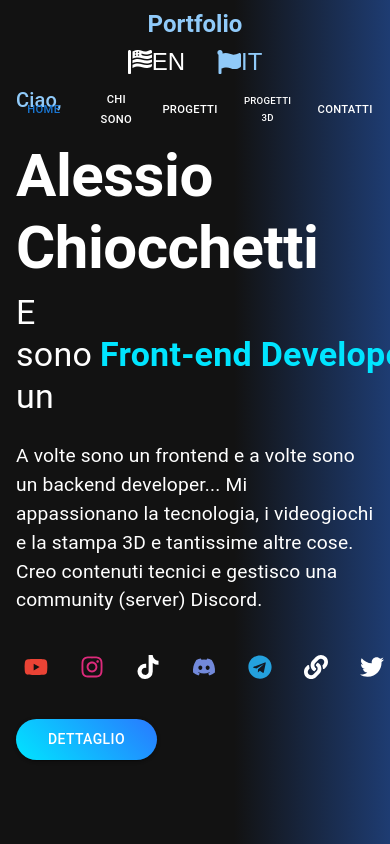
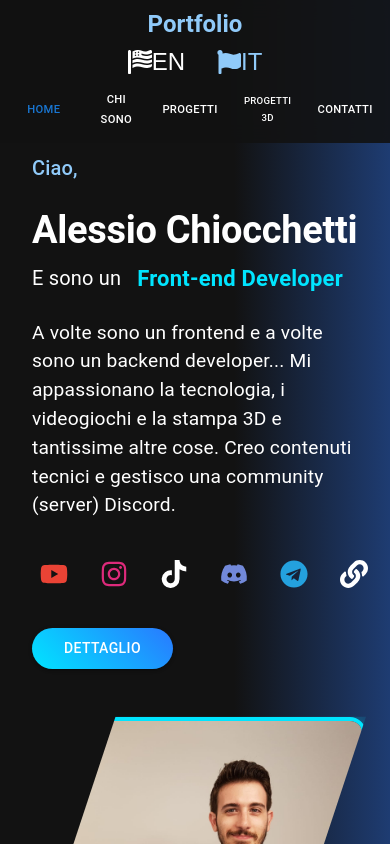
Before and after one commit to alexssio07/biglietto_da_visita_personale_web, a React (Create React App) app: page / in a window 390 px wide. Shown: the top 844 px of the page. Built offline with nearby package versions, Linux system fonts and the light colour scheme.

Commit message:
Fixing responsive view

```diff
--- a/src/App.js
+++ b/src/App.js
@@ -266,7 +266,11 @@ function App() {
       {/* Menu di navigazione */}
       <AppBar
         position="fixed"
-        sx={{ bgcolor: "transparent", boxShadow: "none" }}
+        sx={{
+          bgcolor: { xs: "rgba(18, 18, 18, 0.9)", sm: "transparent" },
+          boxShadow: "none",
+          backdropFilter: { xs: "blur(10px)", sm: "none" },
+        }}
       >
         <Toolbar
           sx={{
@@ -360,15 +364,17 @@ function App() {
         <Container
           maxWidth={false}
           sx={{
-            width: "100%",
+            width: { lg: "100%", md: "100%", sm: "100%", xs: "auto" },
             maxWidth: "100%",
             height: "100%",
-            px: { xs: 2, sm: 3, md: 4, lg: 6 },
-            py: { xs: 4, sm: 5, md: 6 },
+            px: { xs: 4, sm: 1, md: 3, lg: 6 },
+            mt: { xs: 15, sm: 2, md: 3, lg: 4 },
+            py: { xs: 4, sm: 1, md: 3, lg: 3 },
             mx: { lg: "auto" },
             display: "flex",
             flexDirection: "column",
             justifyContent: "center",
+            flexWrap: { xs: "wrap", sm: "nowrap", md: "nowrap", lg: "nowrap" },
             alignItems: "stretch",
             overflow: "hidden",
           }}
@@ -377,7 +383,11 @@ function App() {
             container
             spacing={6}
             alignItems="center"
-            sx={{ px: { lg: 8 } }}
+            sx={{
+              px: { lg: 8 },
+              mt: { lg: 6 },
+              width: "100%",
+            }}
           >
             <Grid item lg={12} xs={12} md={6}>
               <motion.div
@@ -391,19 +401,53 @@ function App() {
                 >
                   <Typewriter text={t("home.text_typing")} speed={160} />
                 </Typography>
-                <Typography variant="h2" sx={{ fontWeight: "bold", mb: 1 }}>
+                <Typography
+                  variant="h2"
+                  sx={{
+                    fontWeight: "bold",
+                    mb: 1,
+                    fontSize: {
+                      lg: "60px",
+                      md: "52px",
+                      sm: "45px",
+                      xs: "38px",
+                    },
+                  }}
+                >
                   Alessio Chiocchetti
                 </Typography>
-                <Box sx={{ display: "flex", alignItems: "center", mb: 3 }}>
-                  <Typography variant="h4" sx={{ mr: 1 }}>
+                <Box
+                  sx={{
+                    display: "flex",
+                    alignItems: "center",
+                    gap: 1,
+                    mb: 3,
+                  }}
+                >
+                  <Typography
+                    sx={{
+                      mr: 1,
+                      fontSize: {
+                        lg: "39px",
+                        md: "30px",
+                        sm: "23px",
+                        xs: "20px",
+                      },
+                    }}
+                  >
                     {t("home.description")}
                   </Typography>
                   <Typography
-                    variant="h4"
                     sx={{
                       color: "#00e5ff",
                       fontWeight: "bold",
-                      minWidth: "500px",
+                      minWidth: "100px",
+                      fontSize: {
+                        lg: "39px",
+                        md: "30px",
+                        sm: "23px",
+                        xs: "22px",
+                      },
                     }}
                   >
                     {professions[professionIndex]}
@@ -416,12 +460,20 @@ function App() {
                   {t("home.header")}
                 </Typography>
 
-                <Box sx={{ display: "flex", gap: 2, mb: 4 }}>
+                <Box sx={{ display: "flex", gap: 2, mb: 4, width: "100%" }}>
                   <IconButton
                     component="a"
                     href="https://www.youtube.com/c/Alexssio"
                     target="_blank"
-                    sx={{ color: "#ea4335" }}
+                    sx={{
+                      color: "#ea4335",
+                      fontSize: {
+                        lg: "46px",
+                        md: "38px",
+                        sm: "32px",
+                        xs: "28px",
+                      },
+                    }}
                   >
                     <FaYoutube />
                   </IconButton>
@@ -429,42 +481,90 @@ function App() {
                     component="a"
                     href="https://instagram.com/alexssio_23"
                     target="_blank"
-                    sx={{ color: "#DD2A7B" }}
+                    sx={{
+                      color: "#DD2A7B",
+                      fontSize: {
+                        lg: "46px",
+                        md: "38px",
+                        sm: "32px",
+                        xs: "28px",
+                      },
+                    }}
                   >
                     <FaInstagram />
                   </IconButton>
                   <IconButton
                     component="a"
                     href="https://tiktok.com/@alexssio_23"
-                    sx={{ color: "white" }}
+                    sx={{
+                      color: "white",
+                      fontSize: {
+                        lg: "46px",
+                        md: "38px",
+                        sm: "32px",
+                        xs: "28px",
+                      },
+                    }}
                   >
                     <FaTiktok />
                   </IconButton>
                   <IconButton
                     component="a"
                     href="https://discord.com/invite/wJyppMNBUe"
-                    sx={{ color: "#7289da" }}
+                    sx={{
+                      color: "#7289da",
+                      fontSize: {
+                        lg: "46px",
+                        md: "38px",
+                        sm: "32px",
+                        xs: "28px",
+                      },
+                    }}
                   >
                     <FaDiscord />
                   </IconButton>
                   <IconButton
                     component="a"
                     href="https://t.me/alexssio_23"
-                    sx={{ color: "#24A1DE" }}
+                    sx={{
+                      color: "#24A1DE",
+                      fontSize: {
+                        lg: "46px",
+                        md: "38px",
+                        sm: "32px",
+                        xs: "28px",
+                      },
+                    }}
                   >
                     <FaTelegram />
                   </IconButton>
                   <IconButton
                     component="a"
                     href="https://www.threads.com/@alexssio_23"
-                    sx={{ color: "white" }}
+                    sx={{
+                      color: "white",
+                      fontSize: {
+                        lg: "46px",
+                        md: "38px",
+                        sm: "32px",
+                        xs: "28px",
+                      },
+                    }}
                   >
                     <FaLink />
                   </IconButton>
                   <IconButton
                     component="a"
                     href="https://x.com/alexssio23"
-                    sx={{ color: "white" }}
+                    sx={{
+                      color: "white",
+                      fontSize: {
+                        lg: "46px",
+                        md: "38px",
+                        sm: "32px",
+                        xs: "28px",
+                      },
+                    }}
                   >
                     <FaTwitter />
                   </IconButton>
@@ -493,7 +593,7 @@ function App() {
               item
               xs={12}
               md={6}
-              sx={{ display: { xs: "none", md: "block" } }}
+              sx={{ display: { xs: "block", md: "block" } }}
             >
               <Box
                 component="img"
@@ -502,7 +602,7 @@ function App() {
                 sx={{
                   width: "100%",
                   maxWidth: "1080px",
-                  height: "800px", // 9:16 aspect ratio based on width
+                  height: "auto", // 9:16 aspect ratio based on width
                   objectFit: "cover",
                   borderRadius: "16px",
                   clipPath: "polygon(25% 0%, 100% 0%, 75% 100%, 0% 100%)",
@@ -531,7 +631,7 @@ function App() {
           // backgroundColor: "rgba(0, 0, 0, 0.2)",
         }}
       >
-        <Container>
+        <Container sx={{ mt: { lg: 6, md: 3, xs: 1 } }}>
           <motion.div
             initial={{ opacity: 0, y: 50 }}
             animate={{ opacity: 1, y: 0 }}
@@ -541,7 +641,7 @@ function App() {
               variant="h2"
               sx={{
                 fontWeight: "bold",
-                mb: 6,
+                mb: 2,
                 textAlign: "center",
                 color: "#90caf9",
               }}
@@ -551,21 +651,22 @@ function App() {
 
             <Grid container spacing={3}>
               <Grid item xs={12} md={6}>
-                <Typography variant="h4" sx={{ mb: 3, color: "#00e5ff" }}>
+                <Typography variant="h4" sx={{ mb: 2, color: "#00e5ff" }}>
                   {t("about.subtitle")}
                 </Typography>
                 <Typography
                   variant="body1"
                   sx={{
-                    mb: 4,
+                    mb: 2,
                     textAlign: "justify",
                     fontSize: {
-                      xs: "17px", // For extra-small screens
+                      xs: "16px", // For extra-small screens
                       sm: "17.5px", // For small screens
                       md: "18px", // For medium screens / tablets
                       lg: "20px", // For large screens
                       xl: "21px", // For extra-large screens
                     },
+                    px: "4px",
                   }}
                 >
                   {t("about.description.part_1")}
@@ -573,7 +674,7 @@ function App() {
                 <Typography
                   variant="body1"
                   sx={{
-                    mb: 4,
+                    mb: 2,
                     fontSize: {
                       xs: "17px", // For extra-small screens
                       sm: "17.5px", // For small screens
@@ -589,7 +690,7 @@ function App() {
                 <Typography
                   variant="body1"
                   sx={{
-                    mb: 4,
+                    mb: 2,
                     fontSize: {
                       xs: "17px", // For extra-small screens
                       sm: "17.5px", // For small screens
@@ -605,7 +706,7 @@ function App() {
                 <Typography
                   variant="body1"
                   sx={{
-                    mb: 4,
+                    mb: 2,
                     fontSize: {
                       xs: "17px", // For extra-small screens
                       sm: "17.5px", // For small screens
@@ -621,10 +722,10 @@ function App() {
               </Grid>
 
               <Grid item xs={12} md={6}>
-                <Typography variant="h4" sx={{ mb: 3, color: "#00e5ff" }}>
+                <Typography variant="h4" sx={{ mb: 2, color: "#00e5ff" }}>
                   {t("about.subtitle2")}
                 </Typography>
-                <Box sx={{ display: "flex", flexWrap: "wrap", gap: 1, mb: 4 }}>
+                <Box sx={{ display: "flex", flexWrap: "wrap", gap: 1, mb: 3 }}>
                   {[
                     "React",
                     "Node.js",
@@ -688,7 +789,7 @@ function App() {
           background: "linear-gradient(to bottom, #1a237e, #121212)",
         }}
       >
-        <Container>
+        <Container sx={{ mt: { lg: 6, md: 3, xs: 1 } }}>
           <motion.div
             initial={{ opacity: 0, y: 50 }}
             animate={{ opacity: 1, y: 0 }}
@@ -737,7 +838,10 @@ function App() {
                       >
                         {project.title}
                       </Typography>
-                      <Typography variant="body1" sx={{ mb: 2 }}>
+                      <Typography
+                        variant="body1"
+                        sx={{ mb: 2, color: "white" }}
+                      >
                         {project.description}
                       </Typography>
                       <Box
```
